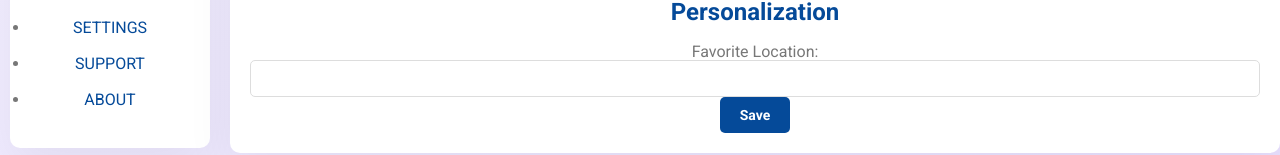
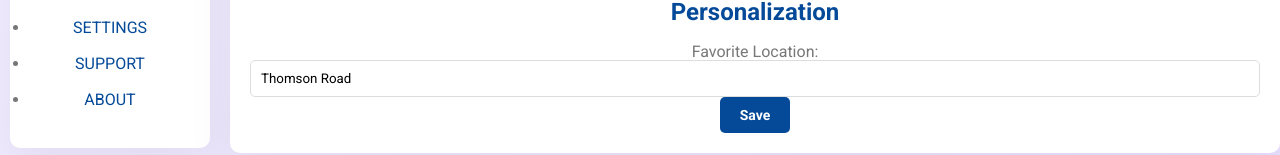
Before and after one commit to nhkhai/ParkWhere, a React (Create React App) app in the folder parkwhere-app/: page /settings in a window 1280 px wide. Shown: the part 255-410 px from the top of the page. Built offline with nearby package versions, Linux system fonts and the light colour scheme.

Commit message:
Implemented global context.
Implemented global context to store global objects.

```diff
--- a/parkwhere-app/src/App.js
+++ b/parkwhere-app/src/App.js
@@ -6,6 +6,8 @@ import Search from "./pages/Search";
 import Settings from "./pages/Settings";
 import Support from "./pages/Support";
 import RootLayout from "./layouts/RootLayout";
+import { GlobalProvider } from "./context/GlobalContext";
+
 import "./App.css";
 
 /* Place the shared .env file outside of the src folder in the project root directory.
@@ -49,6 +51,7 @@ function DefaultPage() {
 function App() {
   return (
     <div className="App">
+      <GlobalProvider>
         <BrowserRouter>
           <Routes>
             <Route path="/" element={<RootLayout />}>
@@ -62,6 +65,7 @@ function App() {
             <Route path="*" element={<DefaultPage />} />
           </Routes>
         </BrowserRouter>
+      </GlobalProvider>
     </div>
   );
 }
--- /dev/null
+++ b/parkwhere-app/src/context/GlobalContext.js
@@ -0,0 +1,28 @@
+import { createContext, useState } from "react";
+
+const GlobalContext = createContext();
+
+export function GlobalProvider({ children }) {
+  const [globalObj, setGlobalObj] = useState({
+    globalObjElement1: "Thomson Road",
+    globalObjElement2: "Global Object Element 2",
+    globalObjElement3: "Global Object Element 3",
+  });
+
+  const [globalObj2, setGlobalObj2] = useState({
+    globalObj2Element1: "Global Object 2 Element 1",
+    globalObj2Element2: "Global Object 2 Element 2",
+    globalObj2Element3: "Global Object 2 Element 3",
+  });
+
+  const context = {
+    globalObj,
+    globalObj2,
+  };
+
+  return (
+    <GlobalContext.Provider value={context}>{children}</GlobalContext.Provider>
+  );
+}
+
+export default GlobalContext;
--- a/parkwhere-app/src/pages/Settings.js
+++ b/parkwhere-app/src/pages/Settings.js
@@ -1,8 +1,17 @@
+import { useState, useContext } from "react";
+
 import Button from "../components/Button";
 import Input from "../components/Input";
+
+import GlobalContext from "../context/GlobalContext";
+
 import styles from "./Settings.module.css";
 
 function Settings() {
+  const globalCtx = useContext(GlobalContext);
+
+  const { globalObj, globalObj2 } = globalCtx;
+
   return (
     <div className={styles.settings}>
       <h1>Settings</h1>
@@ -10,6 +19,7 @@ function Settings() {
       <p>Favorite Location: </p>
       <input
         type="text"
+        value={globalObj.globalObjElement1}
         className={styles.settings["setting-input"]}
       />
       <Button label={"Save"}></Button>
--- a/parkwhere-app/src/pages/Support.js
+++ b/parkwhere-app/src/pages/Support.js
@@ -1,3 +1,5 @@
+import Button from "../components/Button";
+
 import styles from "./Support.module.css";
 
 function Support() {
```
Lines whose indentation alone changed are shown as unchanged.
